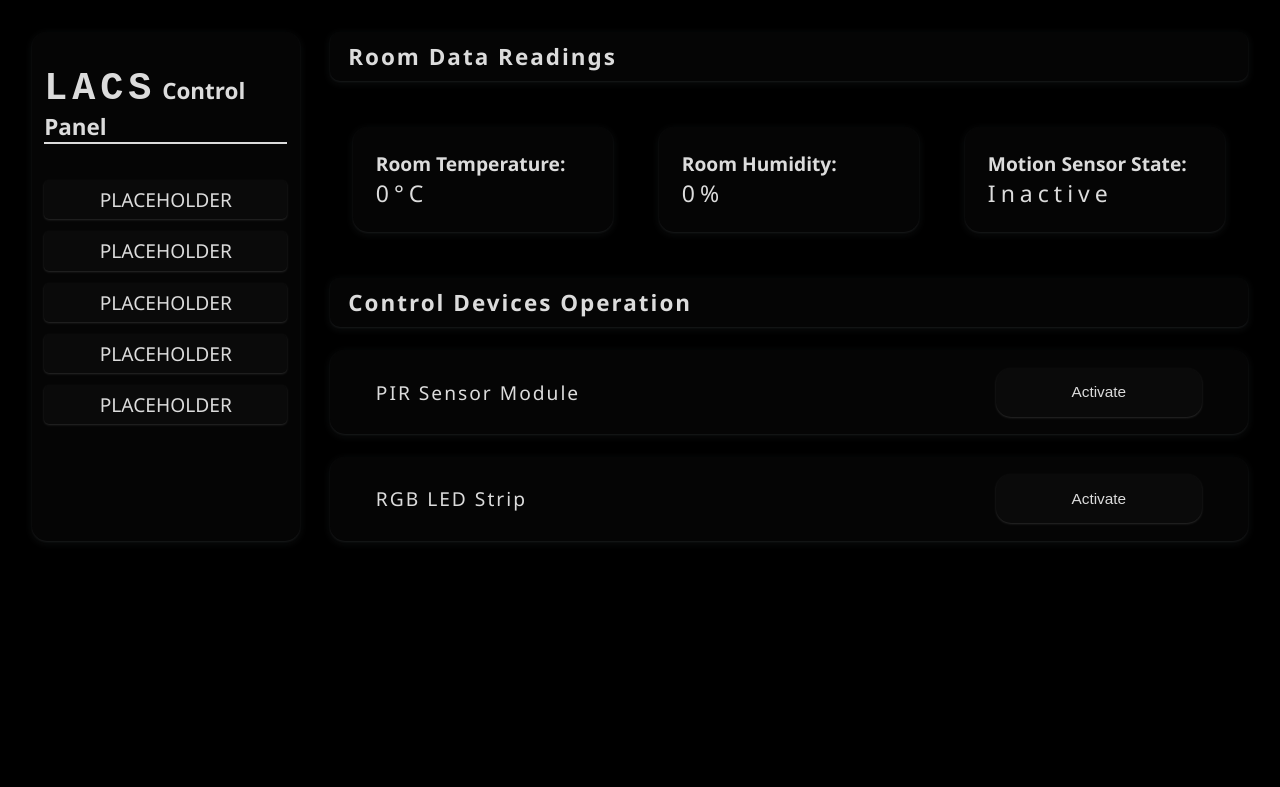
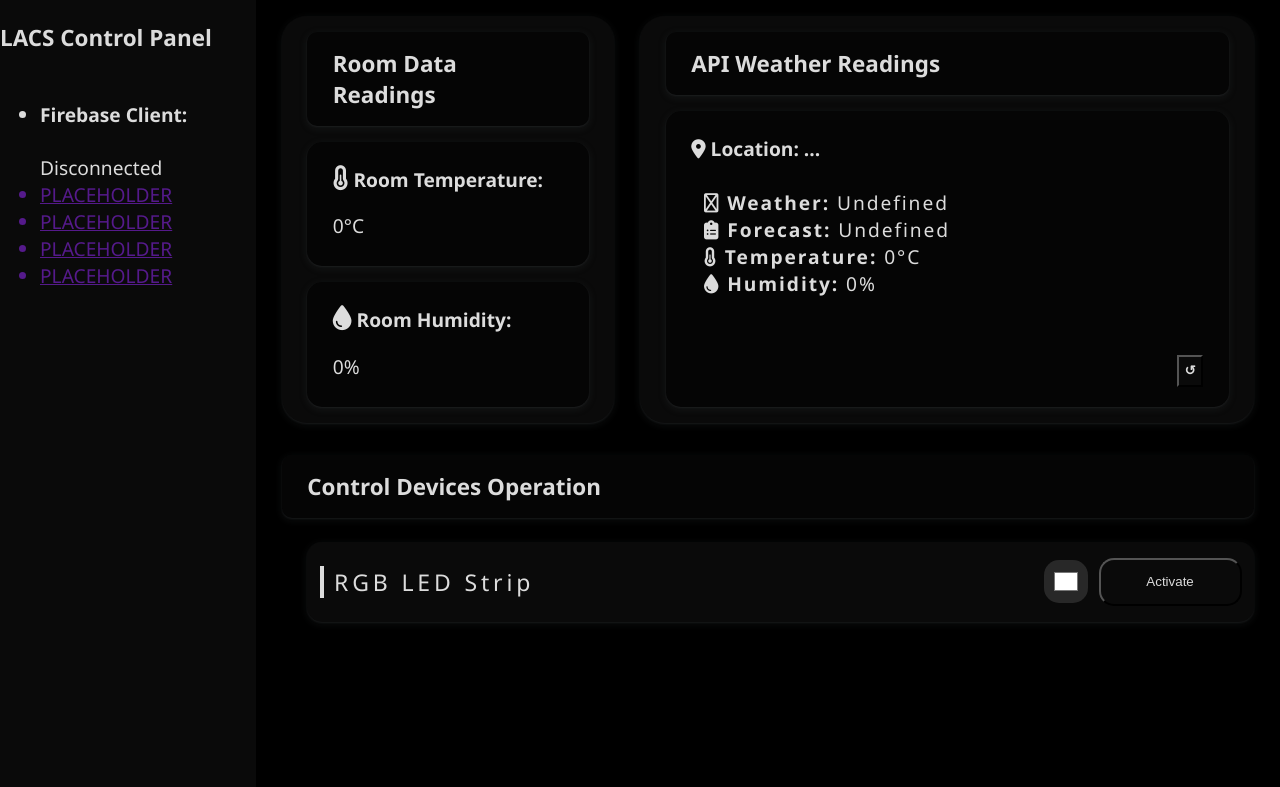
Before and after one commit to id1otSavan7/LACS-Room-Control, a plain HTML site: page index.html in a window 1280 px wide. Drawn offline with Linux system fonts and the light colour scheme; no server answers.

Commit message:
Dashboard UI reworked.

```diff
--- /dev/null
+++ b/css/components/barrel-component.css
@@ -0,0 +1,4 @@
+@import url(login-style.css);
+@import url(drawer.css);
+@import url(dashboard-style/control-style.css);
+@import url(dashboard-style/data-style.css);
--- /dev/null
+++ b/css/components/dashboard-style/control-style.css
@@ -0,0 +1,70 @@
+.control-section {
+    flex: 1;
+    display: flex;
+    flex-direction: column;
+    margin: 2vh 2vw;
+}
+
+.control-section .component-container {
+    display: flex;
+    flex-direction: row;
+    max-width: 100%;
+    background-color: var(--default-container-background-color);
+    padding: 1vh 1vw;
+    margin: 1vh 0 1vh 2vw;
+    border-radius: 15px;
+    justify-content:space-between;
+    box-shadow: var(--default-container-box-shadow);
+    height: 8vh;
+    max-height: 10vh;
+}
+
+.component-container .component-title {
+    font-size: var(--default-font-size);
+    letter-spacing: 0.2rem;
+    align-self: center;
+}
+
+.component-container .component-title::before {
+    content: "";
+    border-left: 4px solid var(--default-font-color);
+    margin-right: 10px;
+}
+
+.component-container .button-wrapper {
+    align-items: center;
+    justify-items: center;
+    display: flex;
+    flex-direction: row;
+}
+
+.button-wrapper #color-picker, .button-wrapper #rgb-led-strip {
+    border-radius: 15px;
+    height: 3.6em;
+    max-height: 3.6em;
+    width: 12em;
+    max-width: 12em;
+    margin-left: 5%;
+    transition: ease-in-out 500ms;
+}
+
+.button-wrapper #color-picker {
+    max-width: 3.8em;
+    max-height: 3.4em;
+    height: 3.2em;
+    width: 3.6em;
+    min-width: 3em;
+    min-height: 2.6em;
+    padding: 1vh 0.6vw;
+    border: none;
+    background-color: var(--color-picker-background-color);
+    align-self: center;
+}
+
+#color-picker:hover {
+    width: 3.8em;
+    height: 3.4em;
+    background-color: var(--button-color-hovered);
+    border: 2px solid rgb(75,75,75);
+    box-shadow: var(--button-box-shadow);
+}
--- /dev/null
+++ b/css/components/dashboard-style/data-style.css
@@ -0,0 +1,76 @@
+.data-section {
+    display: flex;
+    flex-direction: row;
+    margin: 2vh 2vw;
+}
+
+.data-section .room-readings-container, .data-section .api-readings-container {
+    flex: 1;
+    background-color: var(--default-container-background-color);
+    border-radius: 25px;
+    padding: 2vh 2vw;
+    box-shadow: var(--default-container-box-shadow);
+    display: flex;
+    flex-direction: column;
+}
+
+.data-section .api-readings-container {
+    flex: 2;
+    margin-left: 2vw;
+
+}
+
+.data-section .local-data-wrapper {
+    display: flex;
+    flex-direction: column;
+    align-items: stretch ;
+    justify-content: center;
+}
+
+.data-section .data-container {
+    flex: 1;
+    background-color: var(--primary-container-background-color);
+    position: relative;
+    border-radius: 15px;
+    display: flex;
+    flex-direction: column;
+    padding: 1vh 2vw;
+    box-shadow: var(--default-container-box-shadow);
+}
+
+.data-section .data-container h4 {
+    margin: 0;
+    margin-top: 2vh;
+}
+
+.local-data-wrapper .temperature-container {
+    max-height: 16vh;
+    margin-bottom: 2vh;
+}
+
+.local-data-wrapper .humidity-container {
+    max-height: 18vh;
+}
+
+.api-container {
+    font-size: 1rem;
+}
+
+.api-container p {
+    letter-spacing: 0.1rem;
+    padding: 1vh 1vw;
+}
+
+.api-call-button {
+    justify-self: center;
+    align-self: end;
+    margin: 0;
+    height: 4vh;
+    max-width: 2em;
+    font-weight: bold;
+    position: absolute;
+    z-index: 10;
+    bottom: 2.5vh;
+    width: 100%;
+    min-width: 2em;
+}
--- a/css/main/main.css
+++ /dev/null
@@ -1,80 +0,0 @@
-@import url(sections/data_section.css);
-@import url(sections/control_section.css);
-
-.header-title {
-    flex: 1;
-    margin: 0;
-    padding: 1% 2%;
-    letter-spacing: 2px;
-    background-color: var(--default-container-background-color);
-    box-shadow: var(--default-container-box-shadow);
-    border-radius: 10px;
-}
-
-.content-wrapper {
-    display: flex;
-    flex-direction: row;
-}
-
-.side-container {
-    flex: 1;
-    padding: 1%;
-    margin-right: 2.5%;
-    background-color: var(--default-container-background-color);
-    max-height: 100%;
-    min-height: 30%;
-    min-width: 20%;
-    max-width: 20%;
-    border-radius: 15px;
-    justify-content: center;
-    box-shadow: var(--default-container-box-shadow);
-}
-
-.side-container h3 {
-    text-align: start;
-    border-bottom: 2px solid var(--default-font-color);
-    margin-bottom: 15%;
-}
-
-.side-container h3 .side-title {
-    font-family: 'Courier New', Courier, monospace;
-    font-size: var(--title-font-size);
-    letter-spacing: 5px
-}
-
-.side-navigation ul {
-    padding: 0;
-    margin: 0;
-    list-style-type: none;
-    display: flex;
-    flex-direction: column;
-    align-content: center;
-    justify-content: center;
-}
-
-.side-navigation ul a {
-    flex: 1;
-    background-color: var(--default-button-color);
-    text-decoration: none;
-    color: var(--default-font-color);
-    text-align: center;
-    max-height: 10%;
-    padding: 2.5% 10%;
-    border-radius: 5px;
-    margin-bottom: 5%;
-    box-shadow: var(--default-button-box-shadow);
-}
-
-.side-navigation ul a:hover {
-    background-color: var(--default-button-color-hovered);
-}
-
-.side-navigation ul a:active {
-    background-color: var(--default-button-color-activated);
-}
-
-.dashboard-container {
-    flex: 2;
-    display: flex;
-    flex-direction: column;
-}
--- a/css/main/sections/control_section.css
+++ /dev/null
@@ -1,38 +0,0 @@
-.control-section {
-    flex: 1;
-    display: flex;
-    flex-direction: column;
-}
-
-.component-container {
-    flex: 1;
-    display: flex;
-    flex-direction: row;
-    margin-top: 2.5%;
-    padding: 1% 5%;
-    border-radius: 15px;
-    box-shadow: var(--default-container-box-shadow);
-    background-color: var(--default-container-background-color);
-    justify-content: space-between;
-    align-items: center;
-}
-
-.component-container .component-title {
-    flex: 1;
-    font-weight: 400;
-    letter-spacing: 2px;
-}
-
-.component-container .event-button {
-    flex: 1;
-    max-width: 25%;
-    min-width: 25%;
-    text-align: center;
-    border: none;
-    border-radius: 15px;
-    max-height: 80%;
-    min-height: 75%;
-    font-size: 0.8rem;
-    cursor: pointer;
-    animation: background-color 3s ease-in-out;
-}
--- a/css/main/sections/data_section.css
+++ /dev/null
@@ -1,44 +0,0 @@
-.data-section {
-    flex: 1;
-    display: flex;
-    flex-direction: column;
-}
-
-.data-section .data-wrapper {
-    display: flex;
-    flex-direction: row;
-}
-
-.data-container {
-    flex: 1;
-    display: flex;
-    flex-direction: column;
-    background-color: var(--default-container-background-color);
-    box-shadow: var(--default-container-box-shadow);
-    margin: 5% 2.5%;
-    padding: 2.5%;
-    border-radius: 15px;
-    max-height: 50%;
-    min-height: 30%;
-}
-
-.data-container h4 {
-    flex: 1;
-    margin: 0;
-    padding: 0;
-    font-size: 1rem;
-    text-align: justify;
-    align-self: flex-start;
-    justify-self: flex-start;
-}
-
-.data-container p {
-    flex: 1;
-    margin: 0;
-    padding: 0;
-    font-size: var(--default-font-size);
-    letter-spacing: 5px ;
-    text-align: justify;
-    justify-self: flex-end;
-    align-self: flex-start;
-}
--- a/css/styles.css
+++ b/css/styles.css
@@ -1,6 +1,5 @@
-@import url(main/main.css);
-@import url(utils/root.css);
-
+@import url(utils/barrel-util.css);
+@import url(components/barrel-component.css);
 
 html {
     scroll-behavior: smooth;
@@ -17,20 +16,38 @@ body {
     max-width: 100%;
 }
 
-header {
+main {
+    position: relative;
+    background-color: rgb(0, 0, 0);
+}
+
+.content-wrapper {
     display: flex;
     flex-direction: row;
-    position: sticky;
-    margin: 2% 5%;
-    padding: 1% 5%;
-    align-content: center;
-    justify-content: center;
-    box-shadow: rgba(60, 64, 67, 0.3) 0px 1px 2px 0px, rgba(60, 64, 67, 0.15) 0px 2px 6px 2px;
-    border-radius: 15px;
-    z-index: 1000;
-    max-width: 100%;
 }
 
-main {
-    margin: 2.5%;
+.drawer {
+    flex: 0 20vw;
+    display: flex;
+    flex-direction: column;
+    background-color: var(--default-container-background-color);
+    height: 100vh;
 }
+
+.dashboard-container {
+    flex: 0 80vw;
+    display: flex;
+    flex-direction: column;
+}
+
+.header-title {
+    border: none;
+    background-color: var(--primary-container-background-color);
+    box-shadow: var(--default-container-box-shadow);
+    border-radius: 10px;
+    padding: 2vh 2vw;
+    max-width: 100%;
+    justify-items: center;
+    margin: 0;
+    margin-bottom: 2vh;
+}
--- /dev/null
+++ b/css/utils/barrel-util.css
@@ -0,0 +1,2 @@
+@import url(root.css);
+@import url(textfield-style.css);
--- a/css/utils/root.css
+++ b/css/utils/root.css
@@ -1,22 +1,37 @@
 :root {
     --default-font-color: rgba(220, 220, 220, 1);
     --default-background-color: rgba(0, 0, 0, 1);
-    --default-container-background-color: rgba(5, 5, 5, 1);
+    --primary-container-background-color: rgba(5, 5, 5, 1);
+    --default-container-background-color: rgba(10, 10, 10, 1);
 
     --default-font-size: 1.2rem;
     --title-font-size: 2rem;
+    --context-font-size: 0.8rem;
 
     --default-container-box-shadow: rgba(60, 64, 67, 0.3) 0px 1px 2px 0px, rgba(60, 64, 67, 0.15) 0px 2px 6px 2px;
     --default-button-box-shadow: rgba(255, 255, 255, 0.1) 0px 1px 3px 0px, rgba(255, 255, 255, 0.06) 0px 1px 2px 0px;
 
-    --default-button-color: rgba(10, 10, 10, 1);
-    --default-button-color-hovered: rgba(20, 20, 20, 1);
-    --default-button-color-activated: rgba(25, 25, 25, 1);
+    --default-button-background-color: rgba(10, 10, 10, 1);
+    --button-color-hovered: rgba(20, 20, 20, 1);
+    --button-color-activated: rgba(25, 25, 25, 1);
     --button-font-color: rgba(25, 25, 25, 1);
+    --color-picker-background-color: rgb(40, 40 , 40);
+
+    --input-background-color: rgba(30, 30, 30, 1);
+    --input-border-color: rgba(50, 50, 50, 1);
+    --input-placeholder-color: rgba(150, 150, 150, 1);
+
+    --input-font-size: 0.8rem;
+    --focus-input-border-color: rgb(180, 180, 180);
+    --input-box-shadow: 0 0 6px rgb(180, 180, 180);
 }
 
 button {
-    background-color: var(--default-button-color);
+    background-color: var(--default-button-background-color);
     color: var(--default-font-color);
-    box-shadow: var(--default-button-box-shadow);
+    box-shadow: var(--button-box-shadow);
 }
+
+button:hover {
+    background-color: var(--button-color-hovered);
+}
--- a/index.html
+++ b/index.html
@@ -1,5 +1,6 @@
 <!DOCTYPE html>
 <html lang="en">
+
 <head>
     <meta charset="UTF-8">
     <meta name="viewport" content="width=device-width, initial-scale=1.0">
@@ -8,56 +9,125 @@
     <title>LACS Control Panel</title>
     <link rel="stylesheet" href="css/styles.css">
 </head>
+
 <body>
-    <div class="auth-wrapper"></div>
+
+    <!-- AUTHENTICATION BLOCKADE -->
+
+    <div class="auth-block">
+        <section class="login-container">
+            <h2 class="login-title">WELCOME!</h2>
+            <p class="login-context"><strong>NOTICE:</strong><br>This website is an IoT-based Control System for LACS
+                Room Control.</p>
+            <form id="login-form">
+                <input type="email" id="email" class="dark-textfield" placeholder="Email" required>
+                <input type="password" id="password" class="dark-textfield" placeholder="Password" required>
+                <button type="submit" id="login-button" function="login">LOG IN</button>
+            </form>
+            <a href="#" class="request-access">Ask for access?</a>
+        </section>
+    </div>
+
     <main>
         <div class="content-wrapper">
-            <section class="side-container">
+
+            <!-- SECTION 1: THE WEBSITE's DRAWER -->
+
+            <section class="drawer">
                 <h3><span class="side-title">LACS</span> Control Panel</h3>
                 <nav class="side-navigation">
                     <ul>
-                        <a href=""><li>PLACEHOLDER</li></a>
-                        <a href=""><li>PLACEHOLDER</li></a>
-                        <a href=""><li>PLACEHOLDER</li></a>
-                        <a href=""><li>PLACEHOLDER</li></a>
-                        <a href=""><li>PLACEHOLDER</li></a>
+                        <li>
+                            <div class="client-state-container">
+                                <h4 class="header-content">Firebase Client:</h4>
+                                <span class="content">Disconnected</span>
+                            </div>
+                        </li>
+                        <a href="">
+                            <li>PLACEHOLDER</li>
+                        </a>
+                        <a href="">
+                            <li>PLACEHOLDER</li>
+                        </a>
+                        <a href="">
+                            <li>PLACEHOLDER</li>
+                        </a>
+                        <a href="">
+                            <li>PLACEHOLDER</li>
+                        </a>
                     </ul>
                 </nav>
             </section>
+
+            <!-- SECTION 2: THE DASHBOARD -->
+
             <section class="dashboard-container">
                 <section class="data-section">
+
+                    <!-- SECTION 2.1.a: ROOM DATA READINGS, LOCAL ROOM DATA -->
+
+                    <section class="room-readings-container">
                         <h3 class="header-title">Room Data Readings</h3>
-                    <div class="data-wrapper">
-                        <div class="data-container temperature">
-                            <h4>Room Temperature:</h4>
+
+                        <div class="local-data-wrapper">
+                            <!-- TEMPERATURE DATA READINGS -->
+                            <div class="data-container temperature-container">
+                                <h4><i class="fa-solid fa-temperature-half" style="font-size: 1.3rem;"></i> Room
+                                    Temperature:</h4>
                                 <p><span id="temperature-value">0</span>°C</p>
                             </div>
-                        <div class="data-container humidity">
-                            <h4>Room Humidity:</h4>
+                            <!-- HUMIDITY DATA READINGS -->
+                            <div class="data-container humidity-container">
+                                <h4><i class="fa-solid fa-droplet" style="font-size: 1.3rem;"></i> Room Humidity:</h4>
                                 <p><span id="humidity-value">0</span>%</p>
-                        </div>
-                        <div class="data-container motion">
-                            <h4>Motion Sensor State:</h4>
-                            <p><span id="pir-state">Inactive</span></p>
                             </div>
                         </div>
                     </section>
+
+                    <!-- SECTION 2.1.b: API DATA READINGS, CITY WIDE DATA -->
+                    <section class="api-readings-container">
+                        <h3 class="header-title">API Weather Readings</h3>
+                        <div class="data-container api-container">
+                            <h4><i class="fa-solid fa-location-dot"></i> Location: <span class="local-name">...</span></h4>
+                            <p>
+                                <i class="fa-regular fa-cloud"></i> <span><strong>Weather: </strong></span><span class="local-weather">Undefined</span><br>
+                                <i class="fa-solid fa-clipboard-list"></i> <span><strong>Forecast: </strong></span><span
+                                    class="local-weather-desc">Undefined</span><br>
+                                <i class="fa-solid fa-temperature-half"></i> <span><strong>Temperature:
+                                    </strong></span><span class="local-temperature">0</span>°C<br>
+                                <i class="fa-solid fa-droplet"></i> <span><strong>Humidity: </strong></span><span
+                                    class="local-humidity">0</span>%
+                            </p>
+                            <button type="button" class="api-call-button">↺</button>
+                        </div>
+                    </section>
+                </section>
+
+                <!-- SECTION 2.2: CONTROL SECTION -->
+
                 <section class="control-section">
                     <h3 class="header-title">Control Devices Operation</h3>
-                    <div class="component-container">
-                        <p class="component-title">PIR Sensor Module</p>
-                        <button type="button" id="pir-sensor-module" class="event-button">Activate</button>
-                    </div>
+
+                    <!-- COMPONENT 1: CONTROL RGB LED STRIP -->
                     <div class="component-container">
                         <p class="component-title">RGB LED Strip</p>
+                        <div class="button-wrapper">
+                            <input type="color" title="Change LED Strip Color?" id="color-picker" name="colorpicker"
+                                value="#ffffff">
                             <button type="button" id="rgb-led-strip" class="event-button">Activate</button>
                         </div>
+                    </div>
                 </section>
+
             </section>
         </div>
     </main>
     <script src="https://www.gstatic.com/firebasejs/10.14.1/firebase-app-compat.js"></script>
     <script src="https://www.gstatic.com/firebasejs/10.14.1/firebase-database-compat.js"></script>
+    <script src="https://www.gstatic.com/firebasejs/10.14.1/firebase-auth-compat.js"></script>
+    <script src="https://kit.fontawesome.com/bfbcc97c00.js" crossorigin="anonymous"></script>
     <script src="scripts/firebaseService.js" type="module"></script>
+    <!-- <script src="scripts/weather-api.js" type="module"></script> -->
 </body>
+
 </html>
```
Also changed, not shown: css/components/login-style.css (added, +87 -0 lines), css/utils/textfield-style.css (added, +25 -0 lines), scripts/firebaseService.js (+30 -28 lines), scripts/weather-api.js (added, +67 -0 lines), css/components/drawer.css (added). Lines whose indentation alone changed are shown as unchanged.
